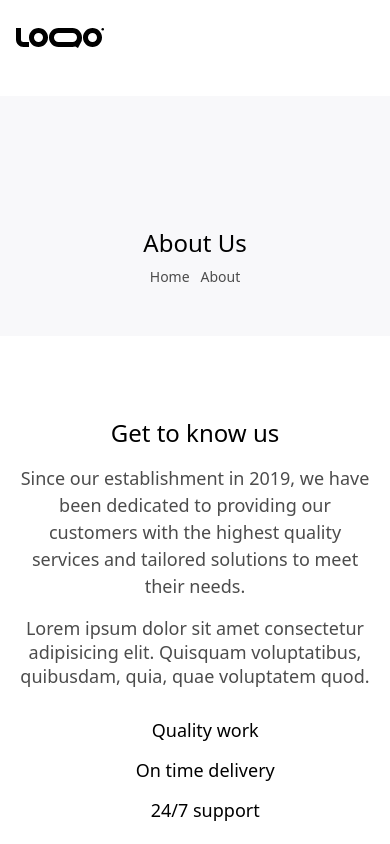
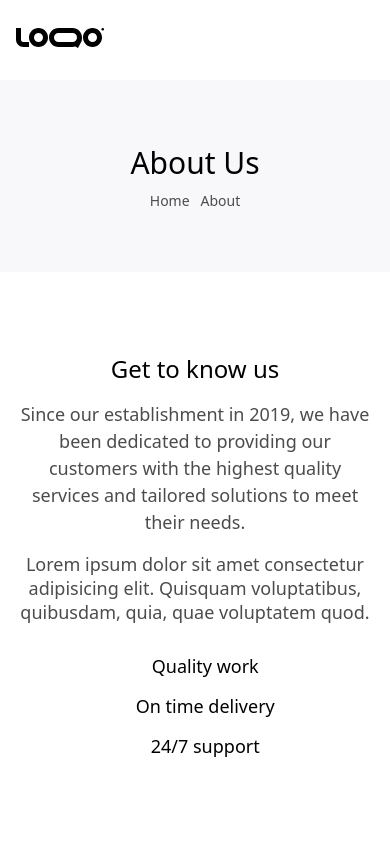
Before and after one commit to can-erturk/digital-agency, a Vue app: page /about in a window 390 px wide. Shown: the top 844 px of the page. Built offline with nearby package versions, Linux system fonts and the light colour scheme.

Commit message:
Fix responsive bugs on the about page

```diff
--- a/src/assets/main.css
+++ b/src/assets/main.css
@@ -152,3 +152,9 @@ h3 {
     max-width: 25rem;
   }
 }
+
+@media screen and (max-width: 640px) {
+  body:not(:has(.hero)) > #app {
+    padding-top: 5rem;
+  }
+}
--- a/src/components/__common__/Breadcrumbs.vue
+++ b/src/components/__common__/Breadcrumbs.vue
@@ -12,7 +12,7 @@ defineProps({
 <template>
   <div class="breadcrumbs">
     <div class="container">
-      <h2>{{ title }}</h2>
+      <h1>{{ title }}</h1>
 
       <div class="route">
         <router-link to="/">Home</router-link>
@@ -50,11 +50,6 @@ defineProps({
 }
 
 @media screen and (max-width: 640px) {
-  .breadcrumbs {
-    padding-top: 5rem;
-    height: 15rem;
-  }
-
   .route {
     font-size: 0.875rem;
   }
```
